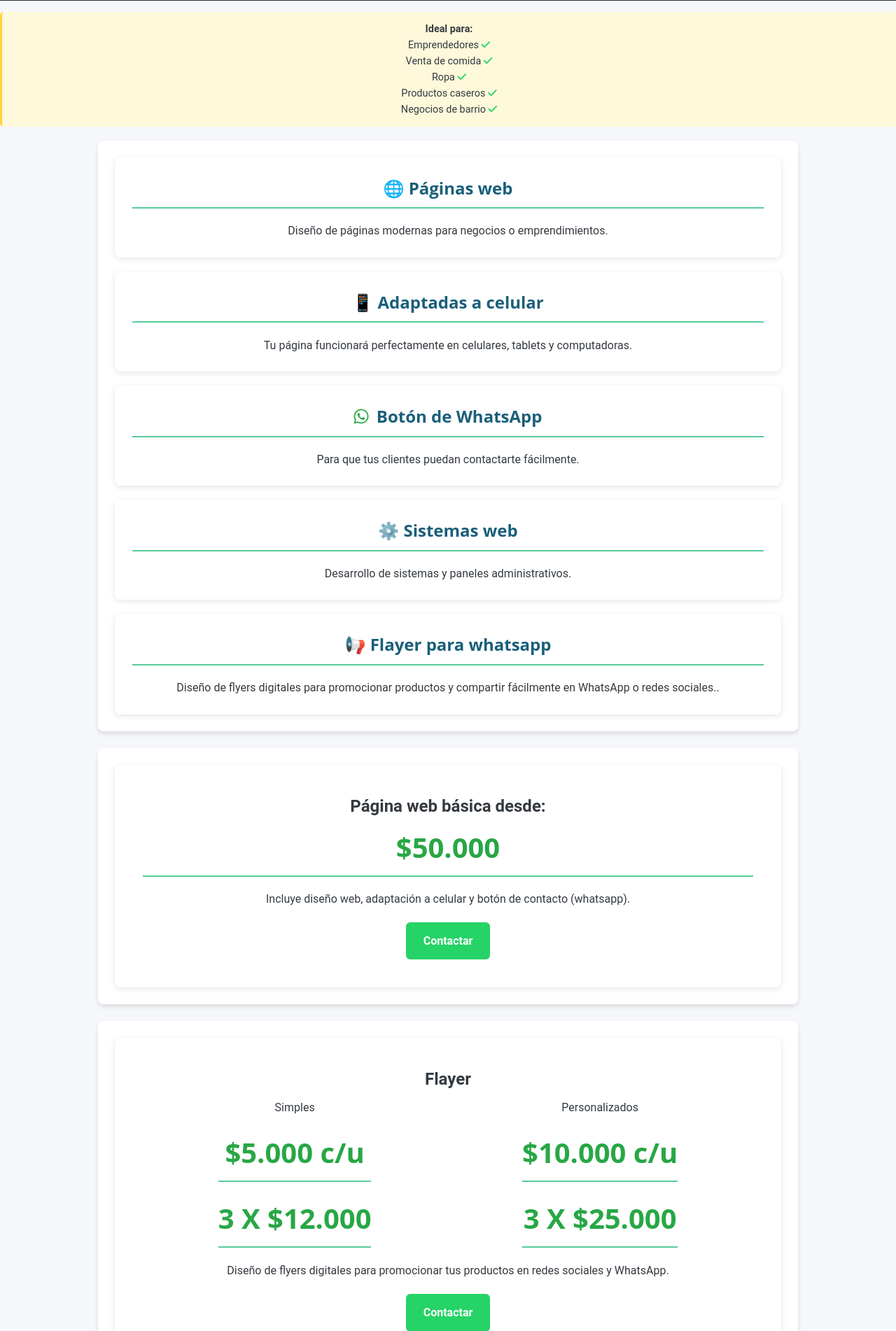
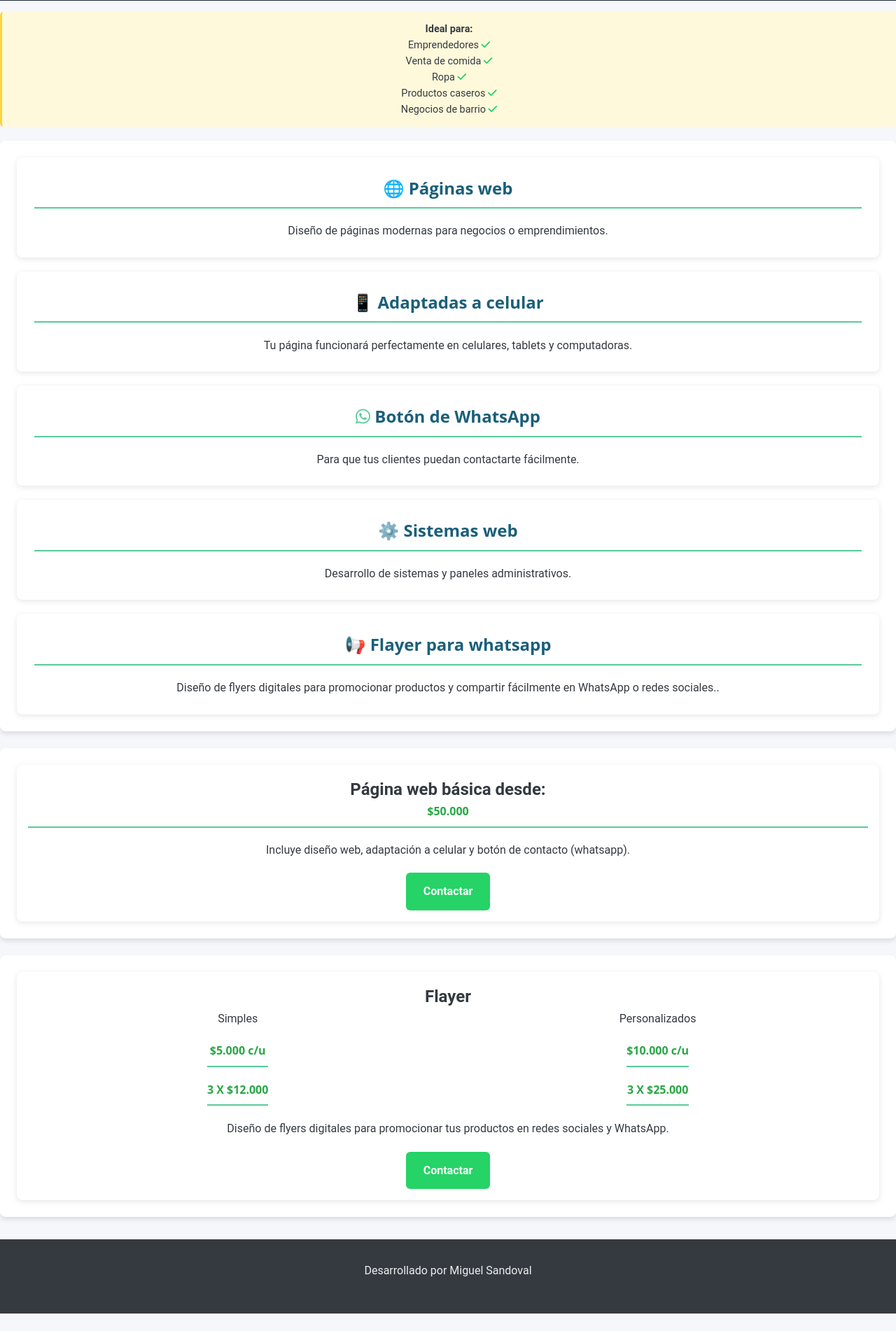
Before and after one commit to MSandoval-Gallardo/comunitariaprueba, a PHP site: page /servicios.html in a window 1280 px wide. Shown: the part 946-2848 px from the top of the page at 70% size. After the commit the page ends 2823 px from the top, so only its background shows below. Run offline with PHP 8.4, Linux system fonts and the light colour scheme.

Commit message:
modificación diseño 1

```diff
--- a/servicios.html
+++ b/servicios.html
@@ -11,13 +11,14 @@
     <title>Desarrollo Web | Miguel Sandoval</title>
 
     <style>
-        body {
+        /* body {
             font-family: Arial, sans-serif;
             margin: 0;
             background: #f4f6f9;
             color: #333;
-        }
+        } */
 
+/*
         .btn {
             display: inline-block;
             margin-top: 20px;
@@ -27,7 +28,25 @@
             text-decoration: none;
             border-radius: 6px;
             font-weight: bold;
-        }
+            }
+            .servicios {
+                display: grid;
+                grid-template-columns: repeat(auto-fit, minmax(250px, 1fr));
+                gap: 20px;
+                }
+
+                .precio {
+                    background: #ffffff;
+                    padding: 40px;
+                    border-radius: 8px;
+                    text-align: center;
+                    box-shadow: 0 2px 8px rgba(0, 0, 0, 0.1);
+                }
+
+
+
+
+
 
         section {
             padding: 24px 20px;
@@ -40,11 +59,6 @@
             margin-bottom: 8px;
         }
 
-        .servicios {
-            display: grid;
-            /* grid-template-columns: repeat(auto-fit, minmax(250px, 1fr)); */
-            gap: 20px;
-        }
 
         .card {
             background: white;
@@ -68,18 +82,8 @@
             font-weight: bold;
         }
 
-        .precio {
-            background: #ffffff;
-            padding: 40px;
-            border-radius: 8px;
-            text-align: center;
-            box-shadow: 0 2px 8px rgba(0, 0, 0, 0.1);
-        }
 
-        .precio h3 {
-            font-size: 40px;
-            color: #28a745;
-        }
+
 
         .fa-whatsapp {
             color: #28a745;
@@ -95,7 +99,7 @@
             color: white;
             text-align: center;
             padding: 20px;
-        }
+        } */
     </style>
     <link rel="stylesheet" href="https://cdnjs.cloudflare.com/ajax/libs/font-awesome/6.4.0/css/all.min.css">
     <link rel="stylesheet" href="/style.css">
@@ -170,16 +174,6 @@
 
     </section>
 
-    <!-- <section class="portafolio">
-
-        <h2>Proyecto realizado</h2>
-
-        <p>Página comunitaria desarrollada para centralizar información de vecinos.</p>
-
-        <a href="#">Ver proyecto</a>
-
-    </section> -->
-
     <section>
 
         <div class="precio">
@@ -191,7 +185,7 @@
                 Incluye diseño web, adaptación a celular y botón de contacto (whatsapp).
             </p>
 
-            <a href="https://wa.me/56984365044" class="btn">
+            <a href="https://wa.me/56984365044" class="btn-contacto">
                 Contactar
             </a>
     </section>
@@ -220,7 +214,7 @@
                 Diseño de flyers digitales para promocionar tus productos en redes sociales y WhatsApp.
             </p>
 
-            <a href="https://wa.me/56984365044" class="btn">
+            <a href="https://wa.me/56984365044" class="btn-contacto">
                 Contactar
             </a>
     </section>
--- a/style.css
+++ b/style.css
@@ -59,6 +59,14 @@
 }
 .p0{
     margin-top: -24px;
+    display: inline-block;
+    /* margin-top: 20px; */
+    padding: 14px 25px;
+    background: #25D366;
+    color: white;
+    text-decoration: none;
+    border-radius: 6px;
+    font-weight: bold;
 }
 
 
@@ -590,9 +598,6 @@ background:#218838;
     margin-top: 0;
     display: flow-root;
 }
-.precio h3{
-    display: flow-root;
-}
 .card {
     background: white;
     padding: 25px;
@@ -609,3 +614,30 @@ background:#218838;
 .dpf h3{
     margin: 20px;
 }
+.precio h3 {
+    font-size: 16px;
+    color: #28a745;
+    display: flow-root;
+}
+.servicios {
+    display: grid;
+    /* grid-template-columns: repeat(auto-fit, minmax(250px, 1fr)); */
+    gap: 20px;
+}
+.precio {
+    background: #ffffff;
+    padding: 16px;
+    border-radius: 8px;
+    text-align: center;
+    box-shadow: 0 2px 8px rgba(0, 0, 0, 0.1);
+}
+.btn-contacto {
+    display: inline-block;
+    margin-top: 20px;
+    padding: 14px 25px;
+    background: #25D366;
+    color: white;
+    text-decoration: none;
+    border-radius: 6px;
+    font-weight: bold;
+    }
```
Lines whose indentation alone changed are shown as unchanged.
